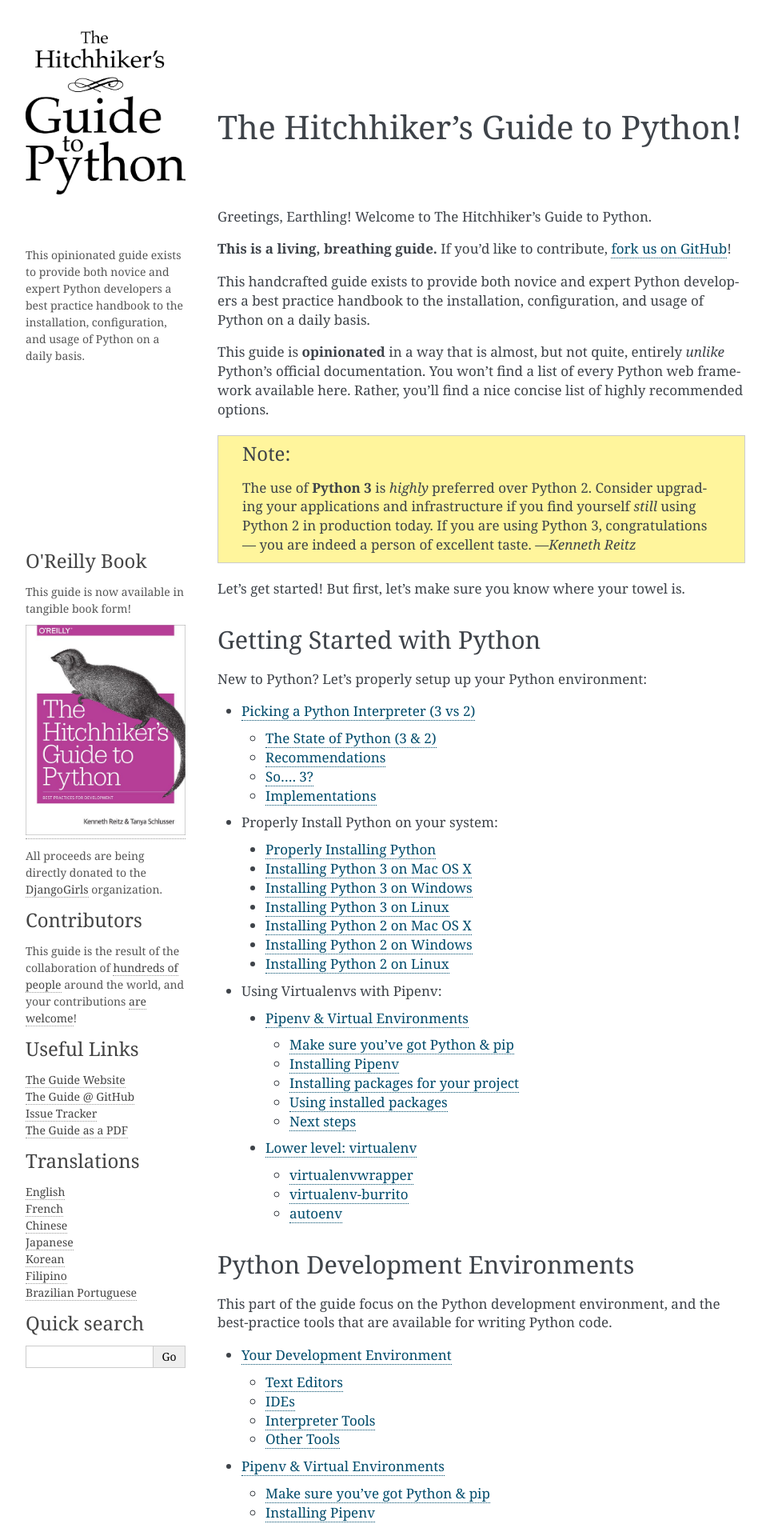
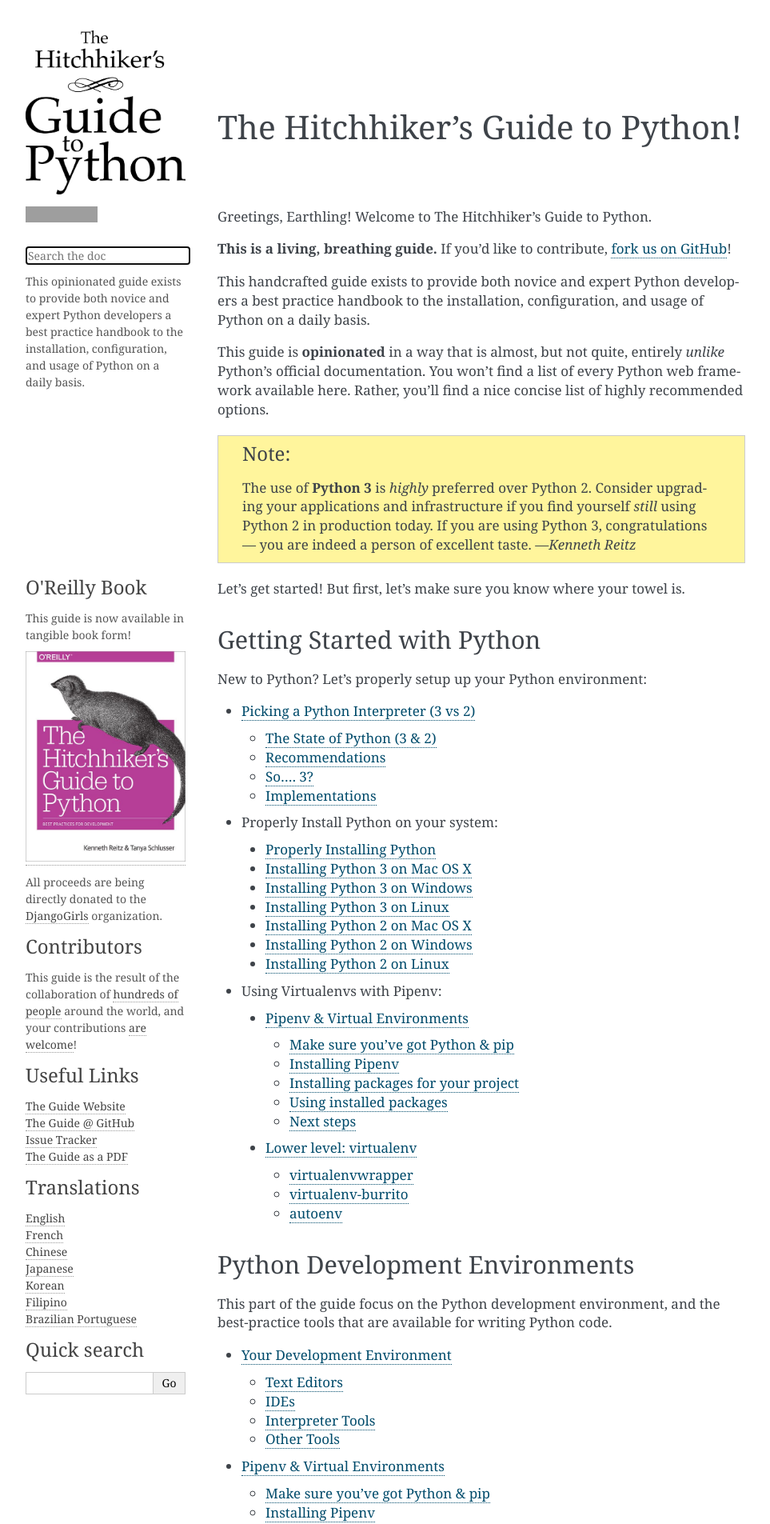
Before and after one commit to realpython/python-guide, a Sphinx documentation site: the page built from docs/index.rst, in a window 1280 px wide. Shown: the top 1905 px of the page at 80% size, without its empty margins (148-1111 px from the left). Built offline with Sphinx 7.4.7, drawn with Linux system fonts in a browser that asks for light colours; a script that is not in the unit is left out; comment, search, counter and statistics services are not loaded; grey boxes are pictures that could not be loaded.

Commit message:
adding search experience to the documentation #932

```diff
--- a/docs/_templates/layout.html
+++ b/docs/_templates/layout.html
@@ -11,7 +11,17 @@
       min-width: initial;
       max-width: initial;
     }
+    .algolia-autocomplete{
+      width: 100%;
+      height: 1.5em
+    }
+    #q{
+      width: 100%;
+      height: 100%;
+    }
   </style>
+  <link rel="stylesheet" href="https://cdn.jsdelivr.net/npm/docsearch.js@2/dist/cdn/docsearch.min.css" />
+
 
   {% if pagename == 'index' %}
   <link rel="canonical" href="https://docs.python-guide.org/"/>
--- a/docs/_templates/sidebarintro.html
+++ b/docs/_templates/sidebarintro.html
@@ -5,6 +5,7 @@
 </p>
 
 <p style="margin-left:auto; margin-right: auto;"><iframe src="https://ghbtns.com/github-btn.html?user=realpython&repo=python-guide&type=watch&count=true&size=large" allowtransparency="true" frameborder="0" scrolling="0" width="200px" height="35px"></iframe></p>
+<input placeholder="Search the doc" autofocus id="q" />
 
 <p>
   This opinionated guide exists to provide both novice and expert Python developers a best practice handbook to the installation, configuration, and usage of Python on a daily basis.
```
Also changed, not shown: other parts of docs/_templates/layout.html (+9 -0 lines).
